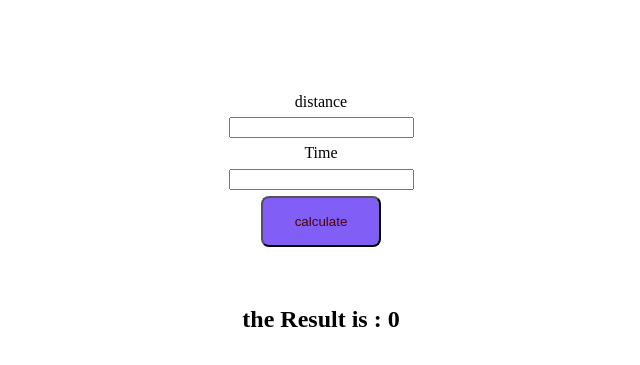
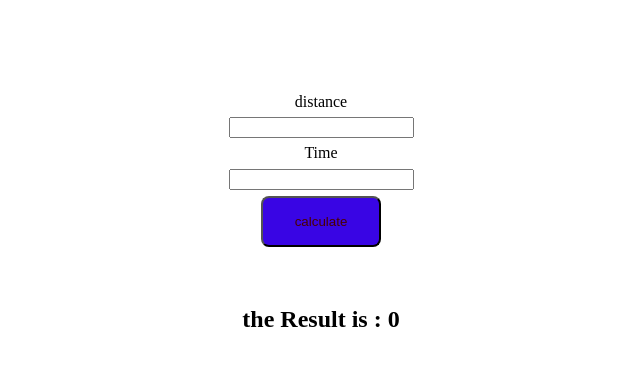
Before and after one commit to hussam901/gettransferd, a plain HTML site: page index.html in a window 1280 px wide. Shown: the part 187-552 px from the top of the page, without its empty margins (263-903 px from the left). Drawn offline with Linux system fonts and the light colour scheme.

```diff
--- a/style.css
+++ b/style.css
@@ -25,7 +25,7 @@
 
 button {
     padding: 1rem 2rem;
-    background: rgb(129, 94, 246);
+    background: rgb(57, 5, 228);
     color: rgb(74, 2, 2);
     border-radius: 8px;
 }
```
